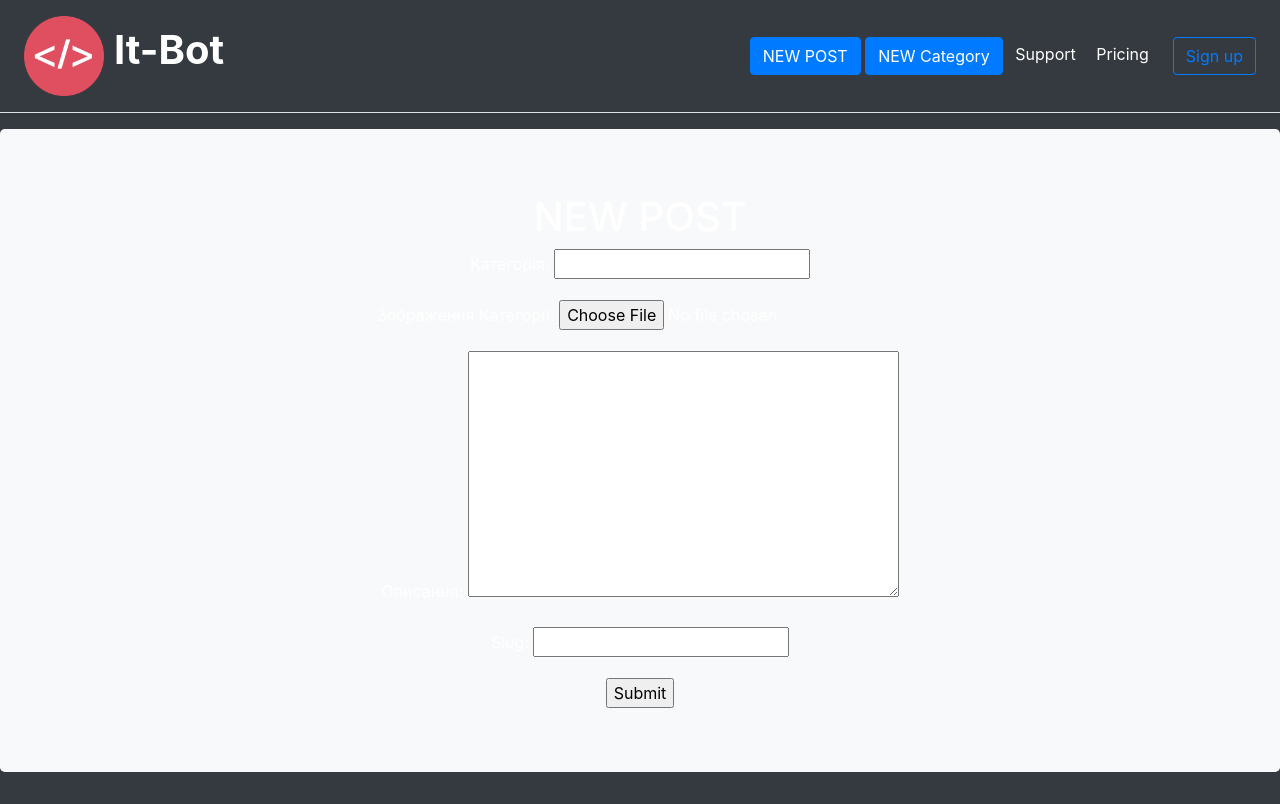
After one commit to tarasshutskiy/Mysite, a Django app: page /category/new/ in a window 1280 px wide. The commit adds this page. Run offline with Django 4.2, Linux system fonts and the light colour scheme.

Commit message:
add forms

```diff
--- a/blog/admin.py
+++ b/blog/admin.py
@@ -4,14 +4,14 @@
 # Register your models here.
 @admin.register(models.Category)
 class CategoryAdmin(admin.ModelAdmin):
-    list_display = ['name', 'description', 'id']
+    list_display = ['name', 'description',]
     prepopulated_fields = {"slug": ("name",)}
 
 
 
 @admin.register(models.Post)
 class InstructionAdmin(admin.ModelAdmin):
-    list_display = ['author', 'name', 'category', 'time_create', 'time_update', 'id']
+    list_display = ['author', 'name', 'category', 'time_create', 'time_update' ]
     prepopulated_fields = {"slug": ("name",)}
 
 
--- /dev/null
+++ b/blog/forms.py
@@ -0,0 +1,13 @@
+from django import forms
+from .models import *
+
+class AddPostForm(forms.ModelForm):
+    class Meta:
+        model = Post
+        fields = '__all__'
+
+
+class AddCategoryForm(forms.ModelForm):
+    class Meta:
+        model = Category
+        fields = '__all__'
--- a/blog/models.py
+++ b/blog/models.py
@@ -7,6 +7,7 @@
 class Category(models.Model):
     """Категорії"""
     name = models.CharField('Категорія', max_length=100)
+    image = models.ImageField('Зображення Категорії', upload_to='image_category/', null=True)
     description = models.TextField('Описання')
     slug = models.SlugField('Slug', max_length=200, unique=True)
 
@@ -19,7 +20,7 @@
 
 
     def get_absolute_url(self):
-        return reverse('post_list_view', kwargs={'slug': self.slug})
+        return reverse('post_list', kwargs={'slug': self.slug})
 
 
 class Post(models.Model):
@@ -49,7 +50,7 @@
         return self.name
 
     def get_absolute_url(self):
-        return reverse('post_detail_view', kwargs={'category': self.category.slug, 'slug': self.slug})
+        return reverse('post_detail', kwargs={'category': self.category.slug, 'slug': self.slug})
 
 
 
--- a/blog/urls.py
+++ b/blog/urls.py
@@ -3,9 +3,14 @@
 
 
 urlpatterns = [
+
     path('', views.CategoryListView.as_view(), name='category_list'),
-    path('<slug:slug>/', views.PostListView.as_view(), name='post_list_view'),
-    path('<slug:category>/<slug:slug>/', views.PostDetailView.as_view(), name='post_detail_view'),
+    path('<slug:slug>/', views.PostListView.as_view(), name='post_list'),
+    path('post/new/', views.PostCreateView.as_view(), name='post_create'),
+    path('category/new/', views.CategoryCreateView.as_view(), name='category_create'),
+    path('<slug:category>/<slug:slug>/', views.PostDetailView.as_view(), name='post_detail'),
+
+
 
 
 ]
--- a/blog/views.py
+++ b/blog/views.py
@@ -1,5 +1,8 @@
 from django.shortcuts import render
-from django.views.generic import ListView, DetailView
+from django.views.generic import ListView, DetailView, CreateView
+from django.urls import reverse_lazy
+
+from .forms import AddPostForm, AddCategoryForm
 from .models import Post, Category
 # Create your views here.
 
@@ -7,16 +10,16 @@
     """Список категорій"""
     model = Category
     queryset = Category.objects.all()
-    context_object_name = 'categories'
-    template_name = 'include/category_list.html'
+    context_object_name = 'category_list'
+    template_name = 'category/category_list.html'
 
 
 
 class PostListView(ListView):
     """Список по категоріям. Пости"""
     model = Post
-    context_object_name = 'post_list_view'
-    template_name = 'blog/post_list.html'
+    context_object_name = 'post_list'
+    template_name = 'post/post_list.html'
 
 
 
@@ -27,8 +30,25 @@
 class PostDetailView(DetailView):
     """Деталі Посту"""
     model = Post
-    context_object_name = 'post_detail_view'
-    template_name = 'blog/post_detail.html'
+    context_object_name = 'post_detail'
+    template_name = 'post/post_detail.html'
 
     def get_queryset(self):
         return Post.objects.filter(category__slug=self.kwargs.get("category"), slug=self.kwargs.get('slug'))
+
+
+
+class PostCreateView(CreateView):
+    """Створити Посту"""
+    form_class = AddPostForm
+    context_object_name = 'post_create'
+    template_name = 'post/post_create.html'
+    success_url = reverse_lazy('category_list')
+
+
+
+class CategoryCreateView(CreateView):
+    """Створити Посту"""
+    form_class = AddCategoryForm
+    context_object_name = 'category_create'
+    template_name = 'category/category_create.html'
--- a/static/css/base.css
+++ b/static/css/base.css
@@ -24,7 +24,7 @@
     float: left;
     width: calc(100%);
     margin: 0 0 10px 10px;
-    background-color: rgba(255, 255, 128, .5);
+    background-color: #fff;
 }
 
 
@@ -32,7 +32,7 @@
     float: left;
     width: calc(100%);
     padding: 5px;
-    color: #333333;
+    color: #fff;
     font-family: "Open Sans", Tahoma, sans-serif;
     font-size: 12px;
 }
@@ -51,4 +51,17 @@
 
 code b {
     font-weight: 300;
+
 }
+
+header img {
+    width: 80px;
+    float: left;
+}
+
+header .logo {
+    font-size: 40px;
+    margin-left: 10px;
+    font-weight: bold;
+    position: relative;
+    top: 10px;
--- a/templates/base/base.html
+++ b/templates/base/base.html
@@ -8,14 +8,14 @@
 
 <link rel="stylesheet" href="https://cdn.jsdelivr.net/npm/bootstrap@4.6.1/dist/css/bootstrap.min.css" integrity="sha384-zCbKRCUGaJDkqS1kPbPd7TveP5iyJE0EjAuZQTgFLD2ylzuqKfdKlfG/eSrtxUkn" crossorigin="anonymous">
   </head>
-  <body>
+  <body class="bg-dark text-white">
 
 <header>
 <div class="d-flex flex-column text-white flex-md-row align-items-center p-3 px-md-4 mb-3 bg-dark border-bottom shadow-sm">
-  <h5 class="my-0 mr-md-auto font-weight-normal">Company name</h5>
+  <h5 class="my-0 mr-md-auto font-weight-normal"><a href="{% url 'category_list' %}"><img src="{% static 'img/logo.png' %}" alt="Лого"></a><span class="logo">It-Bot</span></h5>
   <nav class="my-2 my-md-0 mr-md-3">
-    <a class="p-2 text-white" href="#">Features</a>
-    <a class="p-2 text-white" href="#">Enterprise</a>
+    <a href="{% url 'post_create' %}" class="btn btn-primary my-2">NEW POST</a>
+    <a href="{% url 'category_create' %}" class="btn btn-primary my-2">NEW Category</a>
     <a class="p-2 text-white" href="#">Support</a>
     <a class="p-2 text-white" href="#">Pricing</a>
   </nav>
@@ -23,47 +23,17 @@
 </div>
 </header>
 
-<main role="main">
-  <section class="jumbotron text-center ">
-  {% include 'include/category_tags.html' %}
-  </section>
-  <section class="jumbotron  text-center bg-light">
-
-    <div class="container">
-      <h1>Album example</h1>
-      <p class="lead text-muted">Something short and leading about the collection below—its contents, the creator, etc. Make it short and sweet, but not too short so folks don’t simply skip over it entirely.</p>
-      <p>
-        <a href="#" class="btn btn-primary my-2">Main call to action</a>
-        <a href="#" class="btn btn-secondary my-2">Secondary action</a>
-      </p>
-    </div>
-  </section>
 
 
-            {% block content %}
-            {% endblock %}
+
+<main>
+{% block content %}
+{% endblock %}
+</main>
 
 
-</main>
-<div class=" bg-dark">
-<footer class="container py-5">
-  <div class="row">
-    <div class="col-12 col-md">
-      <svg xmlns="http://www.w3.org/2000/svg" width="24" height="24" fill="none" stroke="currentColor" stroke-linecap="round" stroke-linejoin="round" stroke-width="2" class="d-block mb-2" role="img" viewBox="0 0 24 24" focusable="false"><title>Product</title><circle cx="12" cy="12" r="10"/><path d="M14.31 8l5.74 9.94M9.69 8h11.48M7.38 12l5.74-9.94M9.69 16L3.95 6.06M14.31 16H2.83m13.79-4l-5.74 9.94"/></svg>
-      <small class="d-block mb-3 text-muted">&copy; 2017-2021</small>
-    </div>
-    <div class="col-6 col-md text-light">
-      <h5>About</h5>
-      <ul class="list-unstyled text-small ">
-        <li><a class="text-muted" href="#">Team</a></li>
-        <li><a class="text-muted" href="#">Locations</a></li>
-        <li><a class="text-muted" href="#">Privacy</a></li>
-        <li><a class="text-muted" href="#">Terms</a></li>
-      </ul>
-    </div>
-  </div>
-</footer>
-</div>
+
+
 
 <script src="https://cdn.jsdelivr.net/npm/jquery@3.5.1/dist/jquery.slim.min.js" integrity="sha384-DfXdz2htPH0lsSSs5nCTpuj/zy4C+OGpamoFVy38MVBnE+IbbVYUew+OrCXaRkfj" crossorigin="anonymous"></script>
 <script src="https://cdn.jsdelivr.net/npm/popper.js@1.16.1/dist/umd/popper.min.js" integrity="sha384-9/reFTGAW83EW2RDu2S0VKaIzap3H66lZH81PoYlFhbGU+6BZp6G7niu735Sk7lN" crossorigin="anonymous"></script>
--- /dev/null
+++ b/templates/category/category_create.html
@@ -0,0 +1,24 @@
+{% extends 'base/base.html' %}
+
+
+{% block title %}Home{% endblock %}
+
+
+{% block content %}
+ <section class="jumbotron  text-center bg-light">
+
+    <div class="container">
+      <h1>NEW POST</h1>
+      <form action="{% url 'category_create' %}" method="post" enctype="multipart/form-data">
+          {% csrf_token %}
+
+          {{form.as_p}}
+          <input type="submit" value="Submit">
+      </form>
+    </div>
+  </section>
+
+
+
+
+{% endblock %}
```
Also changed, not shown: templates/blog/category_list.html (deleted, +0 -10 lines), templates/category/category_list.html (added, +23 -0 lines), templates/include/category_tags.html (deleted, +0 -11 lines), templates/post/post_create.html (added, +24 -0 lines), templates/post/post_detail.html (renamed from templates/blog/post_detail.html, +6 -4 lines), templates/post/post_list.html (renamed from templates/blog/post_list.html, +6 -3 lines), blog/migrations/0002_category_image_alter_post_image_post.py (added), static/img/logo.png (added).
